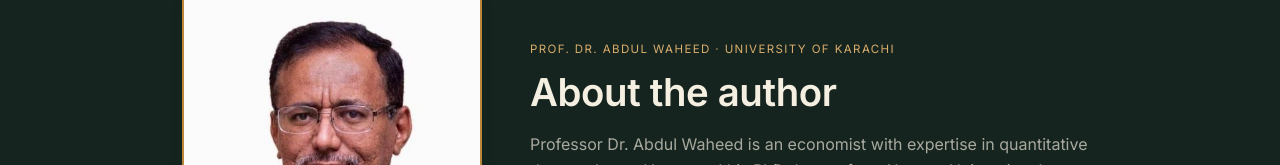
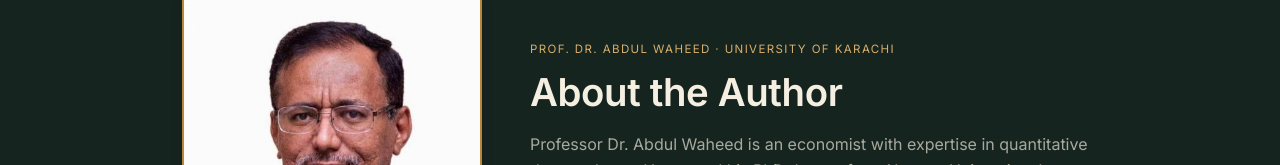
Before and after one commit to waheedbooks/waheed-ebook, a React (Vite) app in the folder frontend/: page / in a window 1280 px wide. Shown: the part 137-302 px from the top of the page. Built offline with nearby package versions, Linux system fonts and the light colour scheme; no server answers.

Commit message:
Update Home.jsx

```diff
--- a/frontend/src/pages/Home.jsx
+++ b/frontend/src/pages/Home.jsx
@@ -30,7 +30,7 @@ export default function Home() {
           </div>
           <div className="home-hero-v2-content">
             <span className="eyebrow">Prof. Dr. Abdul Waheed · University of Karachi</span>
-            <h1>About the author</h1>
+            <h1>About the Author</h1>
             <p>
 Professor Dr. Abdul Waheed is an economist with expertise in quantitative data analyses. He earned his PhD degree from Nagoya University, Japan. He has done two post-doctorate researches, published four textbooks, forty-six research articles, and supervised five PhD and twelve MPhil students.
             </p>
```
